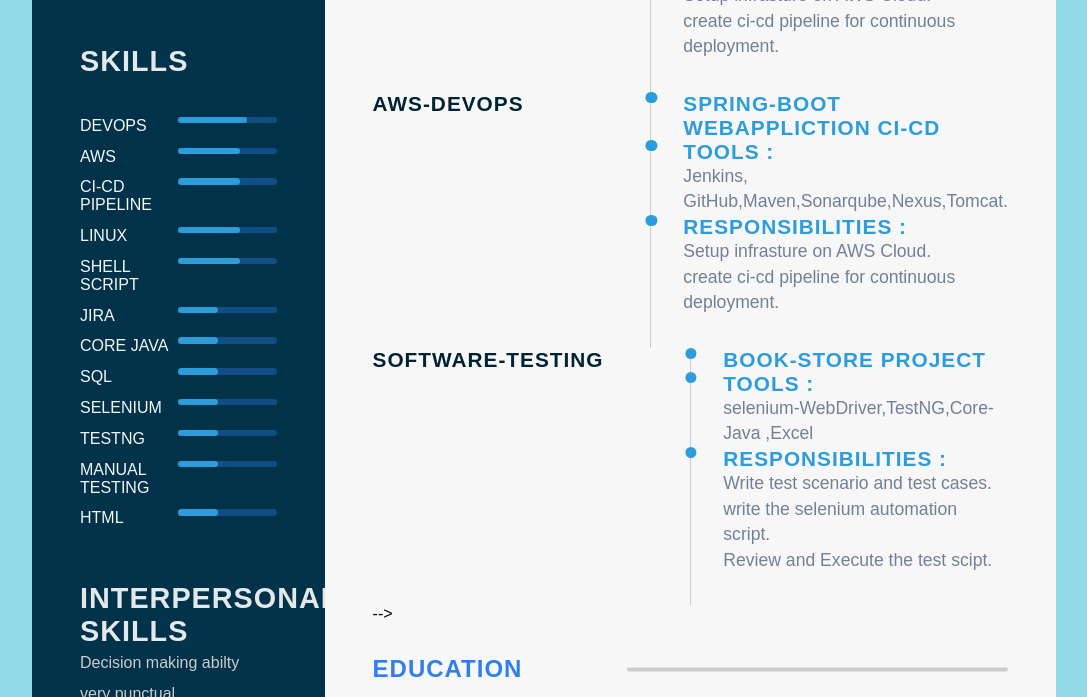
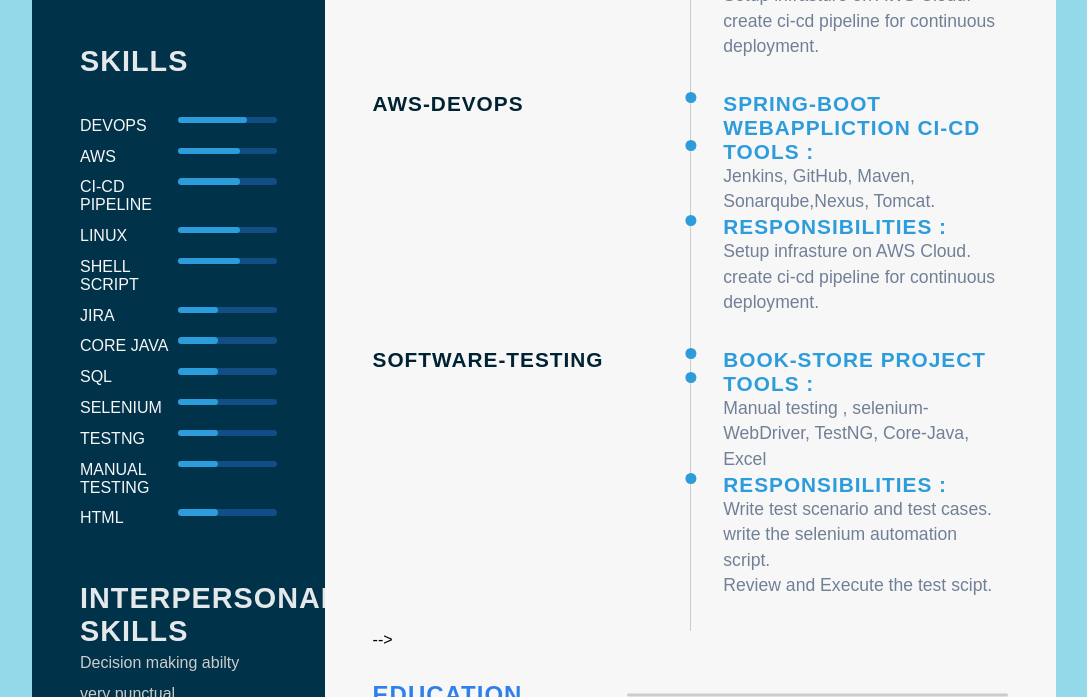
Before and after one commit to MayurBorhade11/myprofie.github.io, a plain HTML site: page index.html in a window 1280 px wide. Shown: the part 764-1461 px from the top of the page, without its empty margins (96-1183 px from the left). Drawn offline with Linux system fonts and the light colour scheme.

Commit message:
Update index.html

```diff
--- a/index.html
+++ b/index.html
@@ -249,7 +249,7 @@
                                 <h5 class="tl-title-2">Java WebApplication ci-cd</h5>
                                 <h2 class="tl-title-2">Tools :</h2>
 				    <p class="para">
-                                    Jenkins, GitHub,Maven,Sonarqube,Nexus,Tomcat.
+                                                    Jenkins, GitHub, Maven, Sonarqube, Nexus, Tomcat.
                                 </p>
                                 <h2 class="tl-title-2">Responsibilities :</h2>
 				    <p class="para">
@@ -268,7 +268,7 @@
                                 <h5 class="tl-title-2">Spring-Boot Webappliction ci-cd</h5>
                                 <h2 class="tl-title-2">Tools : </h2>
 				    <p class="para">
-                                    Jenkins, GitHub,Maven,Sonarqube,Nexus,Tomcat.
+                                                    Jenkins, GitHub, Maven, Sonarqube,Nexus, Tomcat.
                                 </p>
                                 <h2 class="tl-title-2">Responsibilities : </h2>
 				    <p class="para">
@@ -286,9 +286,7 @@
                             <div class="tl-content">
                                 <h5 class="tl-title-2">Book-Store Project</h5>
                                 <h2 class="tl-title-2">Tools : </h2>
-				    <p class="para">
-                                    selenium-WebDriver,TestNG,Core-Java ,Excel
-                                </p>
+				    <p class="para"> Manual testing , selenium-WebDriver, TestNG, Core-Java, Excel </p>
                                 <h2 class="tl-title-2">Responsibilities :</h2>
 				    <p class="para">
                                     Write test scenario and test cases. <br>
```
